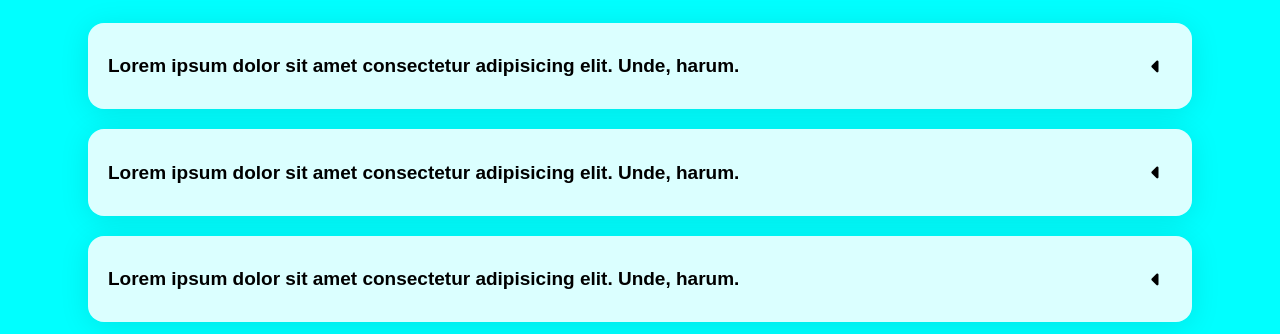
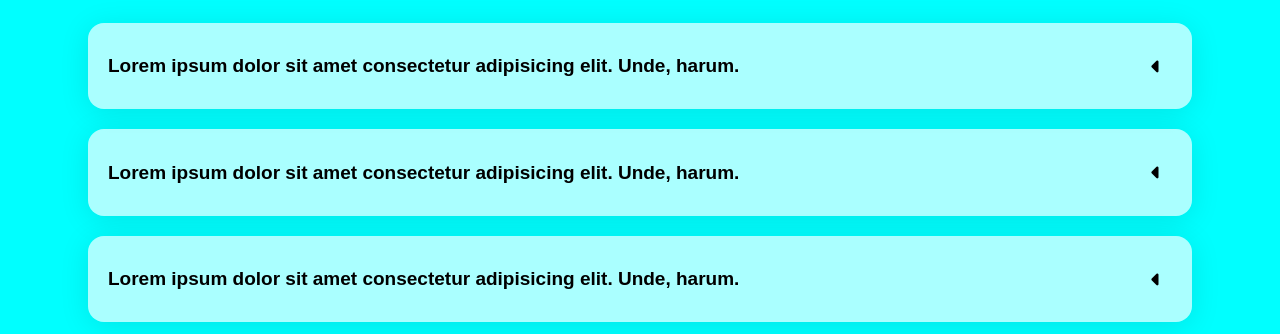
Before and after one commit to ghOst-vedant/Faq, a plain HTML site: page index.html in a window 1280 px wide. Shown: the part 164-498 px from the top of the page. Drawn offline with Linux system fonts and the light colour scheme.

Commit message:
Added some blur css style to the question container

```diff
--- a/style.css
+++ b/style.css
@@ -16,11 +16,12 @@ h1{
     border-radius: 5px;
     box-shadow: 1.5px 2.3px 10px rgba(110, 109, 109, 0.767);
     /* From https://css.glass */
-background: rgba(255, 255, 255, 0.857);
+/* From https://css.glass */
+background: rgba(255, 255, 255, 0.667);
 border-radius: 16px;
 box-shadow: 0 4px 30px rgba(0, 0, 0, 0.1);
-backdrop-filter: blur(5px);
--webkit-backdrop-filter: blur(5px);
+backdrop-filter: blur(8.3px);
+-webkit-backdrop-filter: blur(8.3px);
 }
 .question{
     display: flex;
```
